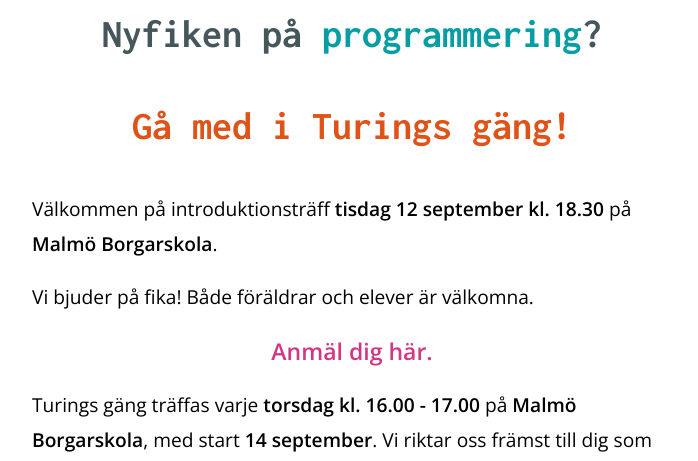
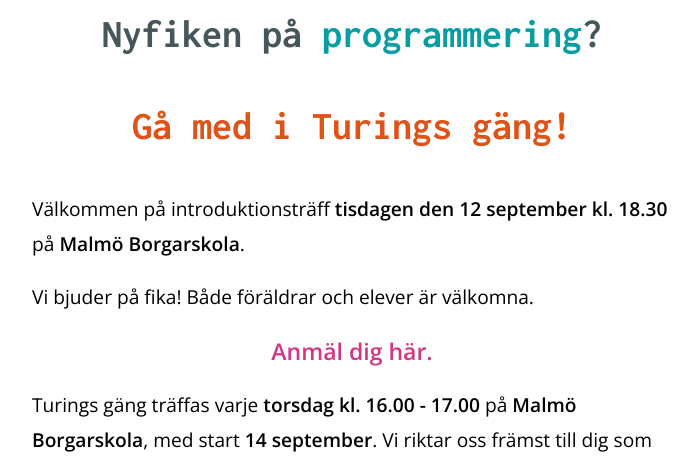
Before and after one commit to arvid220u/turingsgang, a Flask app: page / in a window 1280 px wide. Shown: the part 179-640 px from the top of the page, without its empty margins (288-986 px from the left). Run offline with Flask 2, Linux system fonts and the light colour scheme.

Commit message:
Language fixes

```diff
--- a/templates/about.html
+++ b/templates/about.html
@@ -43,7 +43,7 @@
         </h3>
         <p>
         Så roligt!
-        Vi kommer att hålla en introduktionsträff tisdag 12 september kl. 18.30 på Malmö Borgarskola (Regementsgatan 36, 211 42 Malmö).
+        Vi kommer att hålla en introduktionsträff tisdagen den 12 september kl. 18.30 på Malmö Borgarskola (Regementsgatan 36, 211 42 Malmö).
         Du kan <a target="_blank" href="https://goo.gl/forms/fXwXn9Y51zCi3F703">anmäla dig till den här</a>.
         </p>
         <h3>
--- a/templates/home.html
+++ b/templates/home.html
@@ -13,7 +13,7 @@
 
     <div id="introinfo">
         <p>
-        Välkommen på introduktionsträff <b>tisdag 12 september kl. 18.30</b> på <b>Malmö Borgarskola</b>.
+        Välkommen på introduktionsträff <b>tisdagen den 12 september kl. 18.30</b> på <b>Malmö Borgarskola</b>.
         </p>
         <p>
         Vi bjuder på fika! Både föräldrar och elever är välkomna.
```
